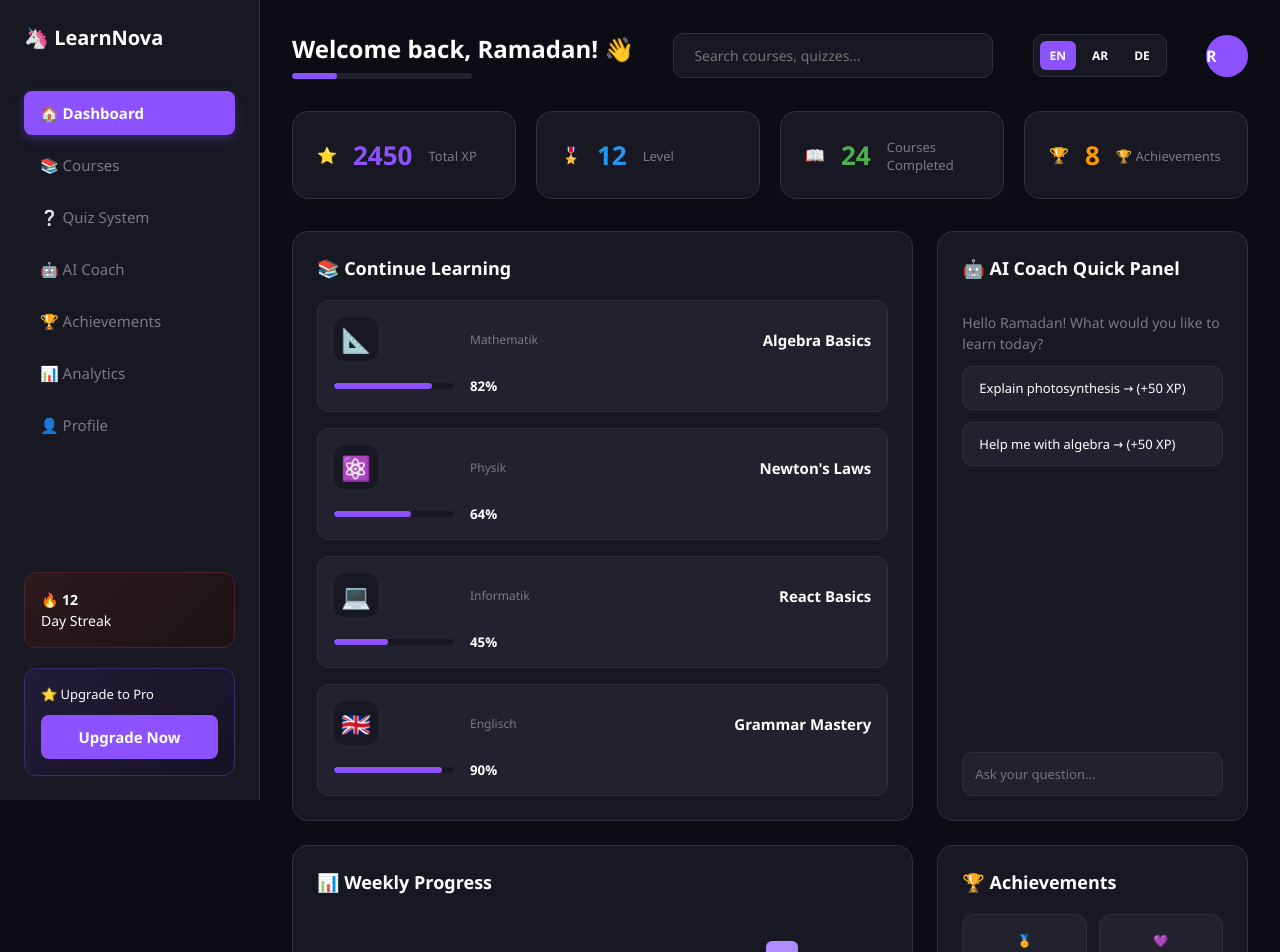
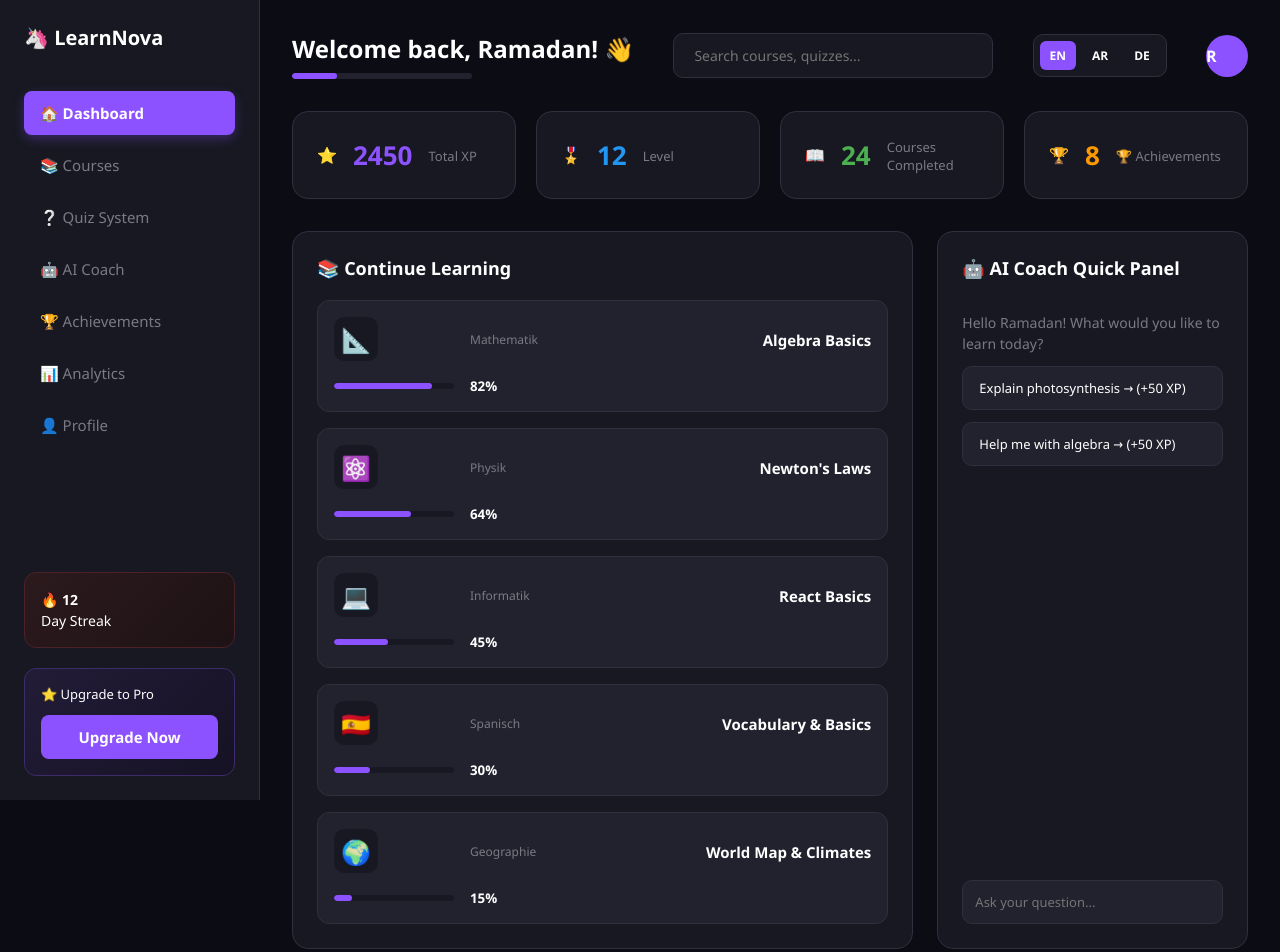
Before and after one commit to ramadanfarhood3-ship-it/learnnova-clean, a React (Vite) app: page / in a window 1280 px wide. Shown: the top 952 px of the page. Built offline with nearby package versions, Linux system fonts and the light colour scheme.

Commit message:
Update: swap English with Spanish and append Geography into dashboard core courses matrix

```diff
--- a/src/App.tsx
+++ b/src/App.tsx
@@ -10,11 +10,13 @@ import Profile from "./pages/Profile";
 import Analytics from "./pages/Analytics";
 import CoursesPage from "./pages/Courses";
 
+// المصفوفة المحدثة: تم استبدال Englisch بـ Spanisch وإضافة مادة Geographie
 const courses = [
   ["📐", "Mathematik", "Algebra Basics", 82],
   ["⚛️", "Physik", "Newton's Laws", 64],
   ["💻", "Informatik", "React Basics", 45],
-  ["🇬🇧", "Englisch", "Grammar Mastery", 90],
+  ["🇪🇸", "Spanisch", "Vocabulary & Basics", 30], // مكان Englisch
+  ["🌍", "Geographie", "World Map & Climates", 15], // المادة المضافة الجديدة
 ];
 
 export default function App() {
@@ -149,7 +151,7 @@ export default function App() {
 
           <input placeholder={t.search} />
 
-          {/* أزرار اختيار اللغات المبتكرة في الهيدر العلوي */}
+          {/* أزرار اختيار اللغات في الهيدر العلوي */}
           <div style={{ display: 'flex', gap: '6px', background: '#171821', padding: '6px', borderRadius: '10px', border: '1px solid #2f303e' }}>
             <button onClick={() => setLang('en')} style={{ background: lang === 'en' ? '#8c52ff' : 'none', color: '#fff', border: 'none', padding: '6px 10px', borderRadius: '6px', cursor: 'pointer', fontSize: '12px', fontWeight: 'bold' }}>EN</button>
             <button onClick={() => setLang('ar')} style={{ background: lang === 'ar' ? '#8c52ff' : 'none', color: '#fff', border: 'none', padding: '6px 10px', borderRadius: '6px', cursor: 'pointer', fontSize: '12px', fontWeight: 'bold' }}>AR</button>
```
